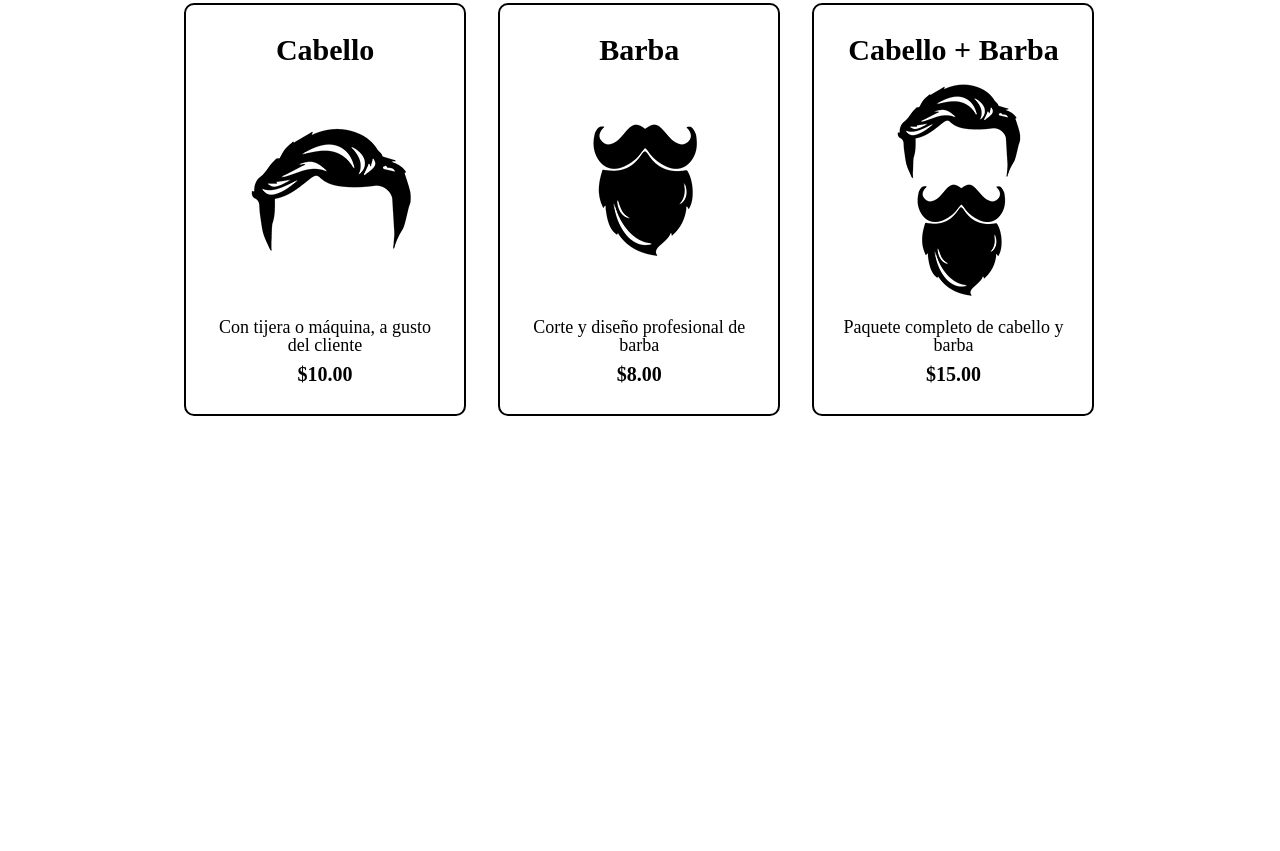
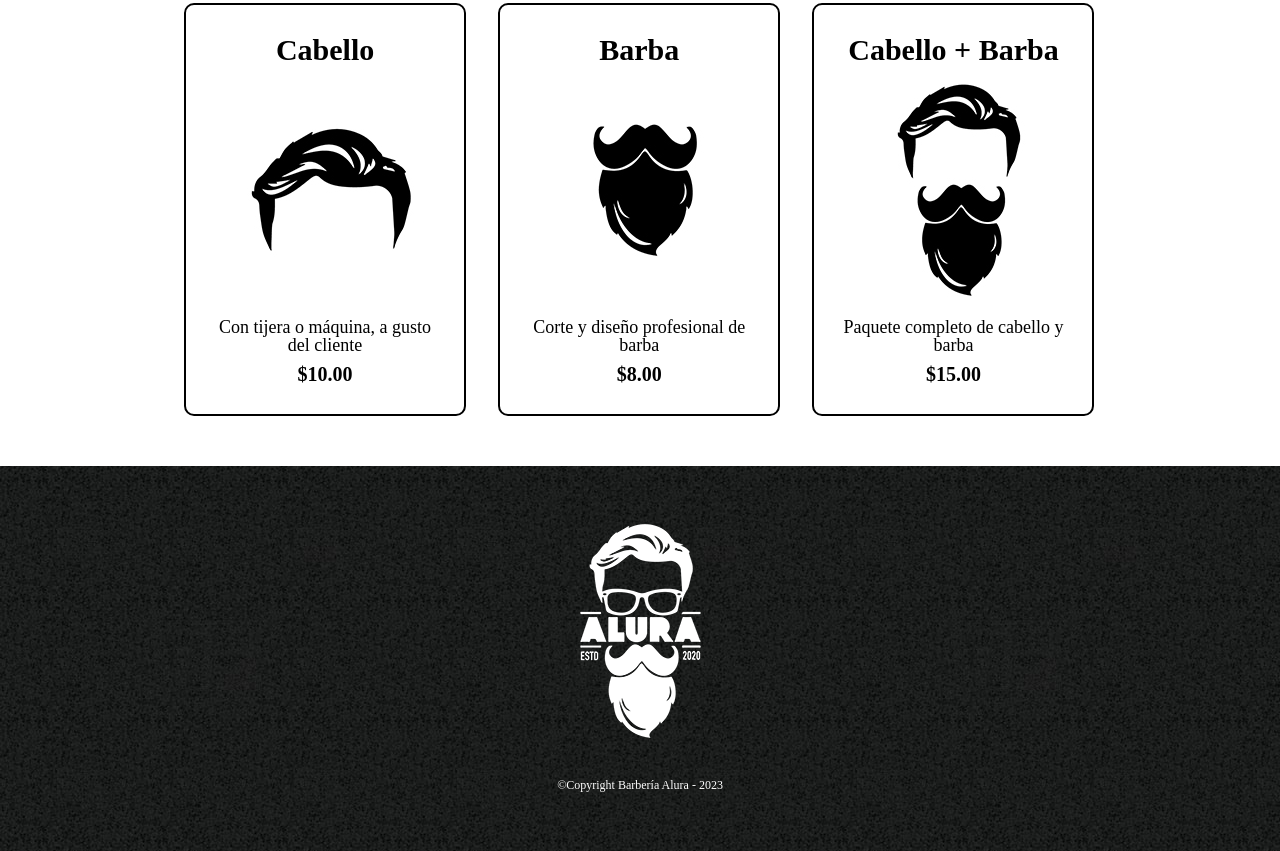
Before and after one commit to AndrewSnake961/alura-html-css, a plain HTML site: page Mi_Primera_Pagina_Web/productos.html in a window 1280 px wide. Shown: the part 340-1191 px from the top of the page. Before the commit the page ends 806 px from the top, so only its background shows below. Drawn offline with Linux system fonts and the light colour scheme.

Commit message:
Adding a footer to the website and finishing it

```diff
--- a/Mi_Primera_Pagina_Web/productos.html
+++ b/Mi_Primera_Pagina_Web/productos.html
@@ -45,5 +45,10 @@
     </li>
     </ul>
   </main>
+
+  <footer>
+    <img src="imagenes/logo-blanco.png" alt="">
+    <p class="copyright">©Copyright Barbería Alura - 2023</p>
+  </footer>
 </body>
 </html>
--- a/Mi_Primera_Pagina_Web/productosStyle.css
+++ b/Mi_Primera_Pagina_Web/productosStyle.css
@@ -78,3 +78,15 @@ nav a:hover{
   font-weight: bold;
   margin-top: 10px;
 }
+
+footer{
+  text-align: center;
+  background:url(imagenes/bg.jpg);
+  padding: 40px;
+}
+
+.copyright{
+  color: #ffffff;
+  font-size: 12px;
+  margin: 20px;
+}
```
